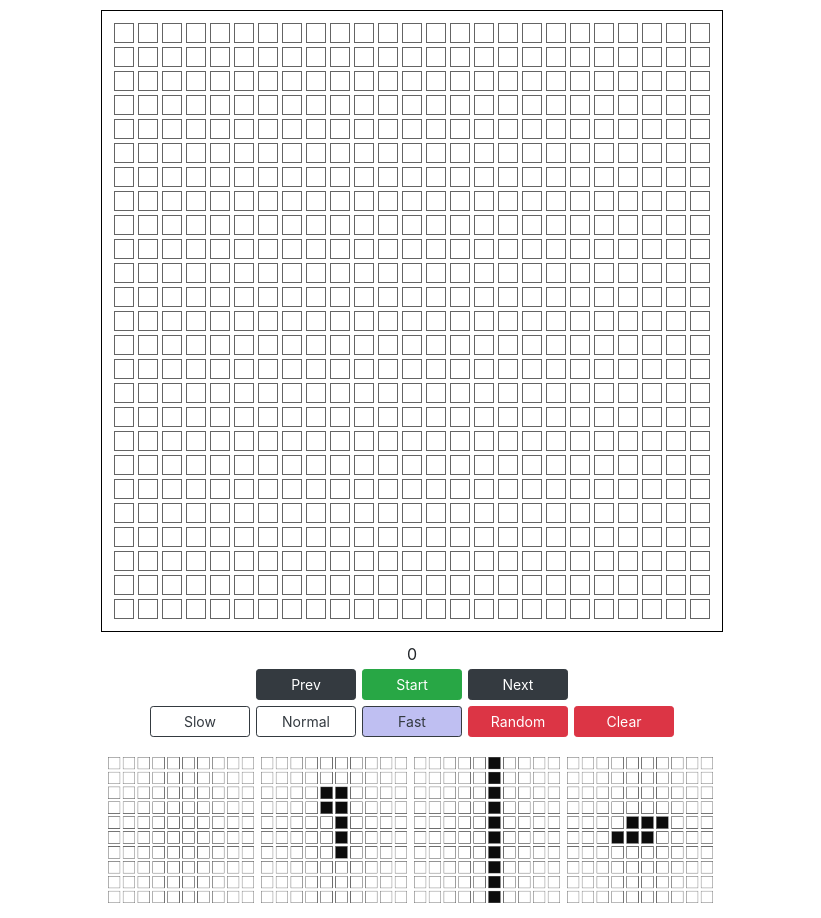
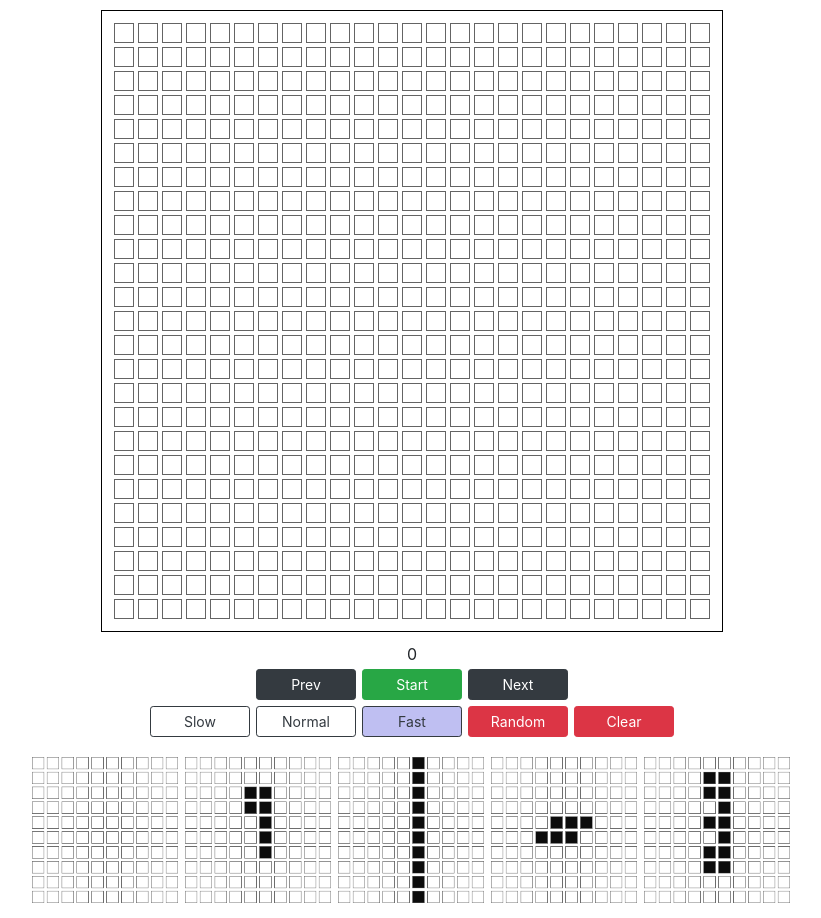
Before and after one commit to curtisyungen/conway, a React (Create React App) app: page / in a window 1280 px wide. Shown: the top 918 px of the page, without its empty margins (228-1049 px from the left). Built offline with nearby package versions, Linux system fonts and the light colour scheme.

Commit message:
Add files via upload

```diff
--- a/src/components/Board/board.js
+++ b/src/components/Board/board.js
@@ -450,7 +450,7 @@ class Board extends Component {
                         <img className="pattern" src={require("../../images/pattern2.png")} alt="pattern2" onClick={this.getPattern.bind(null, "2")} />
                         <img className="pattern" src={require("../../images/pattern3.png")} alt="pattern3" onClick={this.getPattern.bind(null, "3")} />
                         <img className="pattern" src={require("../../images/pattern4.png")} alt="pattern4" onClick={this.getPattern.bind(null, "4")} />
-                        {/* <img className="pattern" src={require("../../images/pattern2.png")} alt="pattern2" onClick={this.getPattern.bind(null, "2")} /> */}
+                        <img className="pattern" src={require("../../images/pattern5.png")} alt="pattern5" onClick={this.getPattern.bind(null, "5")} />
                     </div>
 
                     {/* THEMES */}
```
